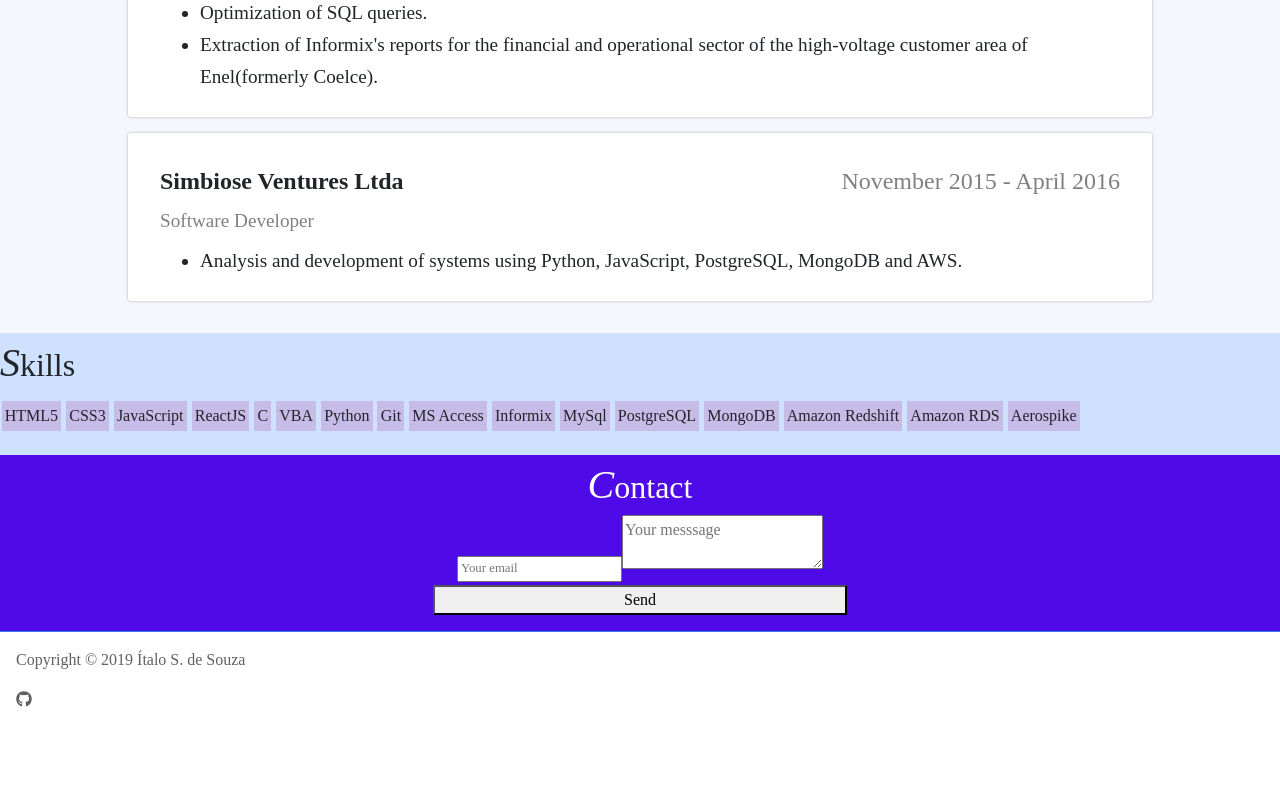
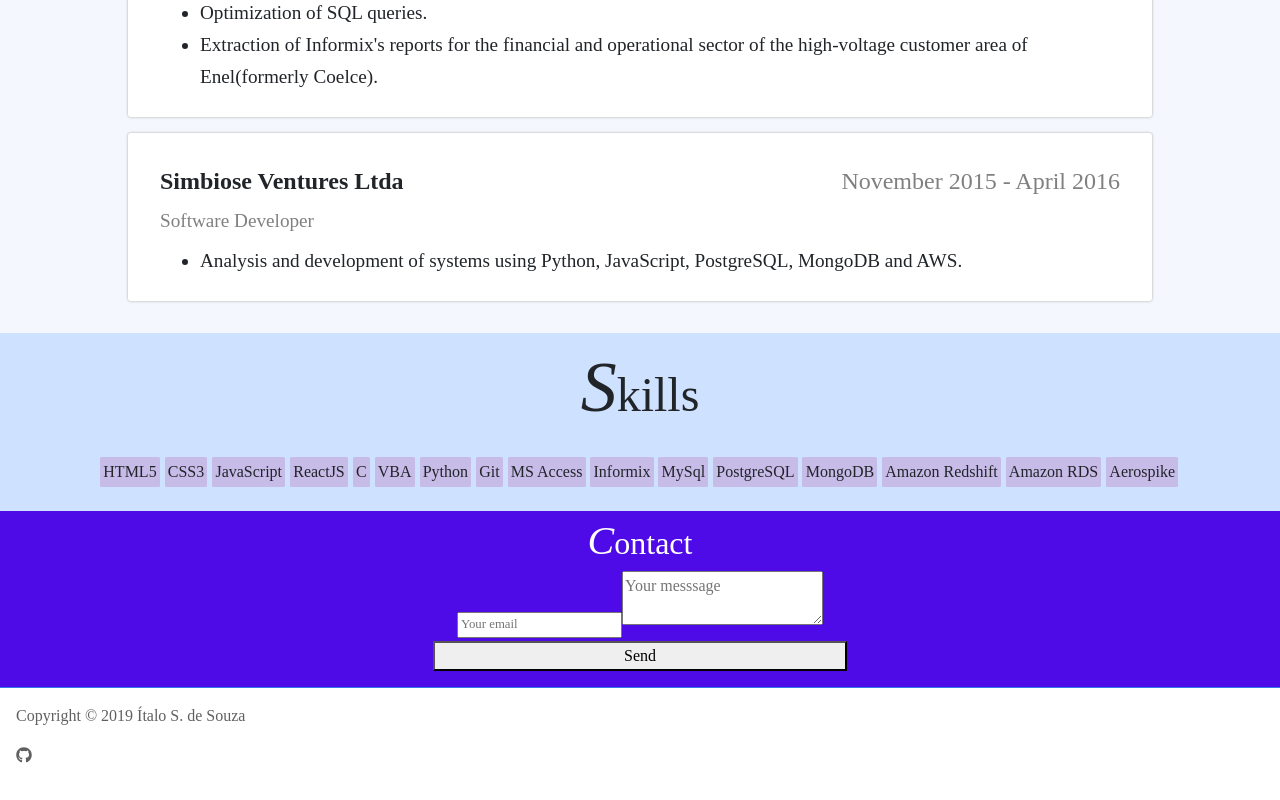
Before and after one commit to isds/myresume, a React (Create React App) app in the folder myresume/: page / in a window 1280 px wide. Shown: the part 2240-3040 px from the top of the page. Before the commit the page ends 2984 px from the top, so only its background shows below. Built offline with nearby package versions, Linux system fonts and the light colour scheme.

Commit message:
Removing bootstrap classes, making use of grid and flexbox.

```diff
--- a/myresume/src/components/About/About.css
+++ b/myresume/src/components/About/About.css
@@ -1,6 +1,7 @@
 .about-container {
   display: flex;
   flex-direction: column;
+
   padding-bottom: 1rem;
   background-color: #fff;
 }
--- a/myresume/src/components/Skills/Skills.css
+++ b/myresume/src/components/Skills/Skills.css
@@ -1,27 +1,35 @@
 .skills-container {
+  display: flex;
+  flex-direction: column;
+
   background-color: #cee1ff;
   padding-bottom: 1rem;
 }
 
-.skills-card {
-  padding-top: 0.5rem;
+.skills-title {
+  display: flex;
+  justify-content: center;
 }
 
-.skills-title {
-  font-size: 2rem;
-  display: inline-block;
-  vertical-align: bottom;
+.skills-title span{
+  font-size: 3rem;
 }
 
-.skills-title::first-letter {
-  font-size: 2.5rem;
+.skills-title span::first-letter {
+  font-size: 4.5rem;
   font-style: italic;
+}
+
+.skills-card {
+  padding-top: 1rem;
+  text-align: center;
 }
 
 .skill-item {
   padding: 0.2rem;
   margin-left: 0.1rem;
   margin-right: 0.2rem;
+  border-radius: 0.1rem;
   font-size: 1rem;
   background-color: #C7BBE8;
 }
--- a/myresume/src/components/Skills/Skills.js
+++ b/myresume/src/components/Skills/Skills.js
@@ -1,28 +1,27 @@
 import React, { Component } from 'react';
 import './Skills.css';
 
+const skills = [
+  "HTML5", "CSS3", "JavaScript", "ReactJS", "C", "VBA", "Python", "Git", "MS Access", "Informix",
+  "MySql", "PostgreSQL", "MongoDB", "Amazon Redshift", "Amazon RDS", "Aerospike"
+];
 
 class Skills extends Component {
   render() {
-    const skills = [
-      "HTML5", "CSS3", "JavaScript", "ReactJS", "C", "VBA", "Python", "Git", "MS Access", "Informix",
-      "MySql", "PostgreSQL", "MongoDB", "Amazon Redshift", "Amazon RDS", "Aerospike"
-    ];
     const skillItems = skills.map(
       (skill, i) => { return <label key={i} className="skill-item">{skill}</label> }
     );
 
     return (
       <div id="skills" className="skills-container">
-        <div >
-          <span className="skills-title">
+        <div className="skills-title">
+          <span >
             Skills
           </span>
-
-          <div>
-            <div className="skills-card">
-              {skillItems}
-            </div>
+        </div>
+        <div>
+          <div className="skills-card">
+            {skillItems}
           </div>
         </div>
       </div>
```
